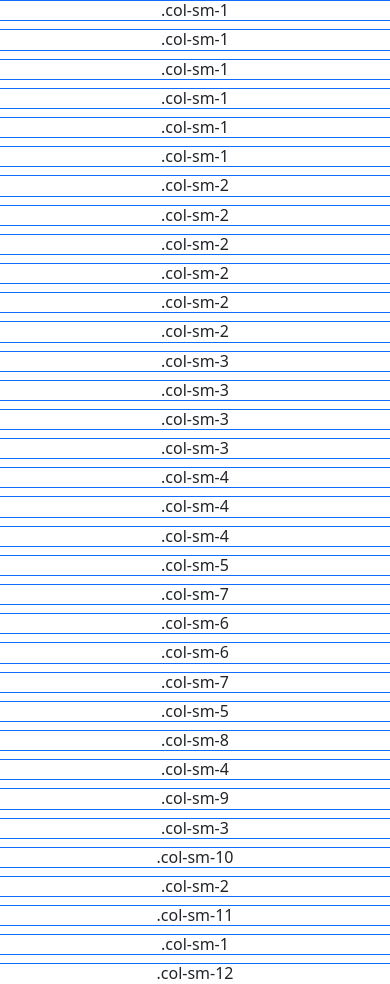
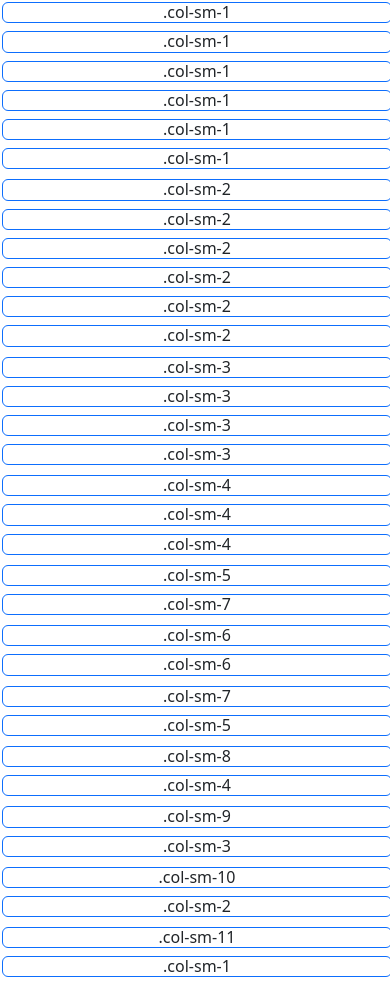
Before and after one commit to waqarhussain786/bootstrap-practice, a React (Create React App) app: page / in a window 390 px wide. Shown: the part 1013-1997 px from the top of the page. Built offline with nearby package versions, Linux system fonts and the light colour scheme.

Commit message:
@media-querry{}

```diff
--- a/src/App.css
+++ b/src/App.css
@@ -1,5 +1,18 @@
-*{
-  margin: 0%;
-  padding: 0%;
-  box-sizing: border-box;
+.row2{
+  display: flex;
+  justify-content: space-around;
+  align-items: center;
+  margin: 2px;
 }
+@media only screen and (max-width: 400px){
+  .row2{
+    display: flex;
+    flex-direction: column;
+    width: 100%;
+  }
+  .row2-items{
+    margin-left: 2px;
+    margin-right: 2px;
+    width: 100%;
+  }
+}
--- a/src/App.js
+++ b/src/App.js
@@ -3,69 +3,94 @@ import './App.css';
 function App() {
   return (
     <>
-    <div className = "row">
-      <div className = "col-sm-1 border border-primary rounded h6 text-center">.col-sm-1</div>
-      <div className = "col-sm-1 border border-primary rounded h6 text-center">.col-sm-1</div>
-      <div className = "col-sm-1 border border-primary rounded h6 text-center">.col-sm-1</div>
-      <div className = "col-sm-1 border border-primary rounded h6 text-center">.col-sm-1</div>
-      <div className = "col-sm-1 border border-primary rounded h6 text-center">.col-sm-1</div>
-      <div className = "col-sm-1 border border-primary rounded h6 text-center">.col-sm-1</div>
-      <div className = "col-sm-1 border border-primary rounded h6 text-center">.col-sm-1</div>
-      <div className = "col-sm-1 border border-primary rounded h6 text-center">.col-sm-1</div>
-      <div className = "col-sm-1 border border-primary rounded h6 text-center">.col-sm-1</div>
-      <div className = "col-sm-1 border border-primary rounded h6 text-center">.col-sm-1</div>
-      <div className = "col-sm-1 border border-primary rounded h6 text-center">.col-sm-1</div>
-      <div className = "col-sm-1 border border-primary rounded h6 text-center">.col-sm-1</div>
+      <div className="row2">
+        <div className='row2-items'>
+          <div className="col-sm-1 border border-primary rounded h6 text-center">.col-sm-1</div>
+          <div className="col-sm-1 border border-primary rounded h6 text-center">.col-sm-1</div>
+          <div className="col-sm-1 border border-primary rounded h6 text-center">.col-sm-1</div>
+          <div className="col-sm-1 border border-primary rounded h6 text-center">.col-sm-1</div>
+          <div className="col-sm-1 border border-primary rounded h6 text-center">.col-sm-1</div>
+          <div className="col-sm-1 border border-primary rounded h6 text-center">.col-sm-1</div>
+          <div className="col-sm-1 border border-primary rounded h6 text-center">.col-sm-1</div>
+          <div className="col-sm-1 border border-primary rounded h6 text-center">.col-sm-1</div>
+          <div className="col-sm-1 border border-primary rounded h6 text-center">.col-sm-1</div>
+          <div className="col-sm-1 border border-primary rounded h6 text-center">.col-sm-1</div>
+          <div className="col-sm-1 border border-primary rounded h6 text-center">.col-sm-1</div>
+          <div className="col-sm-1 border border-primary rounded h6 text-center">.col-sm-1</div>
         </div>
-    <div className = "row">
-      <div className = "col-sm-2 border border-primary rounded h6 text-center">.col-sm-2</div>
-      <div className = "col-sm-2 border border-primary rounded h6 text-center">.col-sm-2</div>
-      <div className = "col-sm-2 border border-primary rounded h6 text-center">.col-sm-2</div>
-      <div className = "col-sm-2 border border-primary rounded h6 text-center">.col-sm-2</div>
-      <div className = "col-sm-2 border border-primary rounded h6 text-center">.col-sm-2</div>
-      <div className = "col-sm-2 border border-primary rounded h6 text-center">.col-sm-2</div>
       </div>
-    <div className = "row">
-      <div className = "col-sm-3 border border-primary rounded h6 text-center">.col-sm-3</div>
-      <div className = "col-sm-3 border border-primary rounded h6 text-center">.col-sm-3</div>
-      <div className = "col-sm-3 border border-primary rounded h6 text-center">.col-sm-3</div>
-      <div className = "col-sm-3 border border-primary rounded h6 text-center">.col-sm-3</div>
+
+      <div className="row2">
+        <div className='row2-items'>
+          <div className="col-sm-2 border border-primary rounded h6 text-center">.col-sm-2</div>
+          <div className="col-sm-2 border border-primary rounded h6 text-center">.col-sm-2</div>
+          <div className="col-sm-2 border border-primary rounded h6 text-center">.col-sm-2</div>
+          <div className="col-sm-2 border border-primary rounded h6 text-center">.col-sm-2</div>
+          <div className="col-sm-2 border border-primary rounded h6 text-center">.col-sm-2</div>
+          <div className="col-sm-2 border border-primary rounded h6 text-center">.col-sm-2</div>
         </div>
-    <div className = "row">
-      <div className = "col-sm-4 border border-primary rounded h6 text-center">.col-sm-4</div>
-      <div className = "col-sm-4 border border-primary rounded h6 text-center">.col-sm-4</div>
-      <div className = "col-sm-4 border border-primary rounded h6 text-center">.col-sm-4</div>
       </div>
-    <div className = "row">
-      <div className = "col-sm-5 border border-primary rounded h6 text-center">.col-sm-5</div>
-      <div className = "col-sm-7 border border-primary rounded h6 text-center">.col-sm-7</div>
+      <div className="row2">
+        <div className='row2-items'>
+          <div className="col-sm-3 border border-primary rounded h6 text-center">.col-sm-3</div>
+          <div className="col-sm-3 border border-primary rounded h6 text-center">.col-sm-3</div>
+          <div className="col-sm-3 border border-primary rounded h6 text-center">.col-sm-3</div>
+          <div className="col-sm-3 border border-primary rounded h6 text-center">.col-sm-3</div>
         </div>
-    <div className = "row">
-      <div className = "col-sm-6 border border-primary rounded h6 text-center">.col-sm-6</div>
-      <div className = "col-sm-6 border border-primary rounded h6 text-center">.col-sm-6</div>
       </div>
-    <div className = "row">
-      <div className = "col-sm-7 border border-primary rounded h6 text-center">.col-sm-7</div>
-      <div className = "col-sm-5 border border-primary rounded h6 text-center">.col-sm-5</div>
+      <div className="row2">
+        <div className='row2-items'>
+          <div className="col-sm-4 border border-primary rounded h6 text-center">.col-sm-4</div>
+          <div className="col-sm-4 border border-primary rounded h6 text-center">.col-sm-4</div>
+          <div className="col-sm-4 border border-primary rounded h6 text-center">.col-sm-4</div>
         </div>
-    <div className = "row">
-      <div className = "col-sm-8 border border-primary rounded h6 text-center">.col-sm-8</div>
-      <div className = "col-sm-4 border border-primary rounded h6 text-center">.col-sm-4</div>
       </div>
-    <div className = "row">
-      <div className = "col-sm-9 border border-primary rounded h6 text-center">.col-sm-9</div>
-      <div className = "col-sm-3 border border-primary rounded h6 text-center">.col-sm-3</div>
+      <div className="row2">
+        <div className='row2-items'>
+          <div className="col-sm-5 border border-primary rounded h6 text-center">.col-sm-5</div>
+          <div className="col-sm-7 border border-primary rounded h6 text-center">.col-sm-7</div>
         </div>
-    <div className = "row">
-      <div className = "col-sm-10 border border-primary rounded h6 text-center">.col-sm-10</div>
-      <div className = "col-sm-2 border border-primary rounded h6 text-center">.col-sm-2</div>
       </div>
-    <div className = "row">
-      <div className = "col-sm-11 border border-primary rounded h6 text-center">.col-sm-11</div>
-      <div className = "col-sm-1 border border-primary rounded h6 text-center">.col-sm-1</div>
+      <div className="row2">
+        <div className='row2-items'>
+          <div className="col-sm-6 border border-primary rounded h6 text-center">.col-sm-6</div>
+          <div className="col-sm-6 border border-primary rounded h6 text-center">.col-sm-6</div>
         </div>
-    <div className = "row">
-      <div className = "col-sm-12 border border-primary rounded h6 text-center">.col-sm-12</div>
+      </div>
+      <div className="row2">
+        <div className='row2-items'>
+          <div className="col-sm-7 border border-primary rounded h6 text-center">.col-sm-7</div>
+          <div className="col-sm-5 border border-primary rounded h6 text-center">.col-sm-5</div>
+        </div>
+      </div>
+      <div className="row2">
+        <div className='row2-items'>
+          <div className="col-sm-8 border border-primary rounded h6 text-center">.col-sm-8</div>
+          <div className="col-sm-4 border border-primary rounded h6 text-center">.col-sm-4</div>
+        </div>
+      </div>
+      <div className="row2">
+        <div className='row2-items'>
+          <div className="col-sm-9 border border-primary rounded h6 text-center">.col-sm-9</div>
+          <div className="col-sm-3 border border-primary rounded h6 text-center">.col-sm-3</div>
+        </div>
+      </div>
+      <div className="row2">
+        <div className='row2-items'>
+          <div className="col-sm-10 border border-primary rounded h6 text-center">.col-sm-10</div>
+          <div className="col-sm-2 border border-primary rounded h6 text-center">.col-sm-2</div>
+        </div>
+      </div>
+      <div className="row2">
+        <div className='row2-items'>
+          <div className="col-sm-11 border border-primary rounded h6 text-center">.col-sm-11</div>
+          <div className="col-sm-1 border border-primary rounded h6 text-center">.col-sm-1</div>
+        </div>
+      </div>
+      <div className="row2">
+        <div className='row2-items'>
+          <div className="col-sm-12 border border-primary rounded h6 text-center">.col-sm-12</div>
+        </div>
       </div>
     </>
   );
--- a/src/index.js
+++ b/src/index.js
@@ -1,6 +1,5 @@
 import React from 'react';
 import ReactDOM from 'react-dom/client';
-import './index.css';
 import App from './App';
 import 'bootstrap/dist/css/bootstrap.min.css';
 import FirtBootstrap from './first-bootstrap.jsx';
```
Also changed, not shown: src/index.css (deleted, +0 -13 lines). Lines whose indentation alone changed are shown as unchanged.
